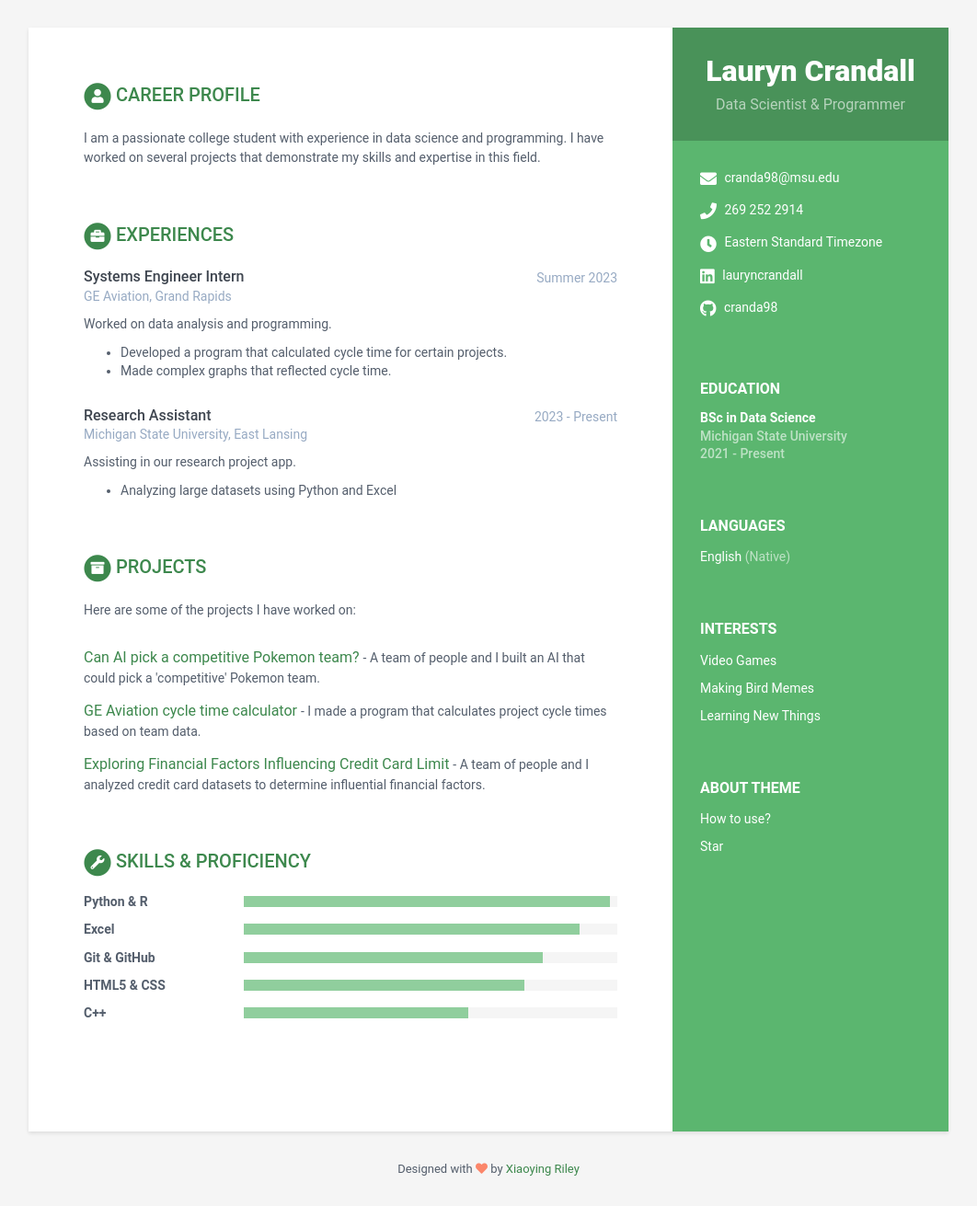
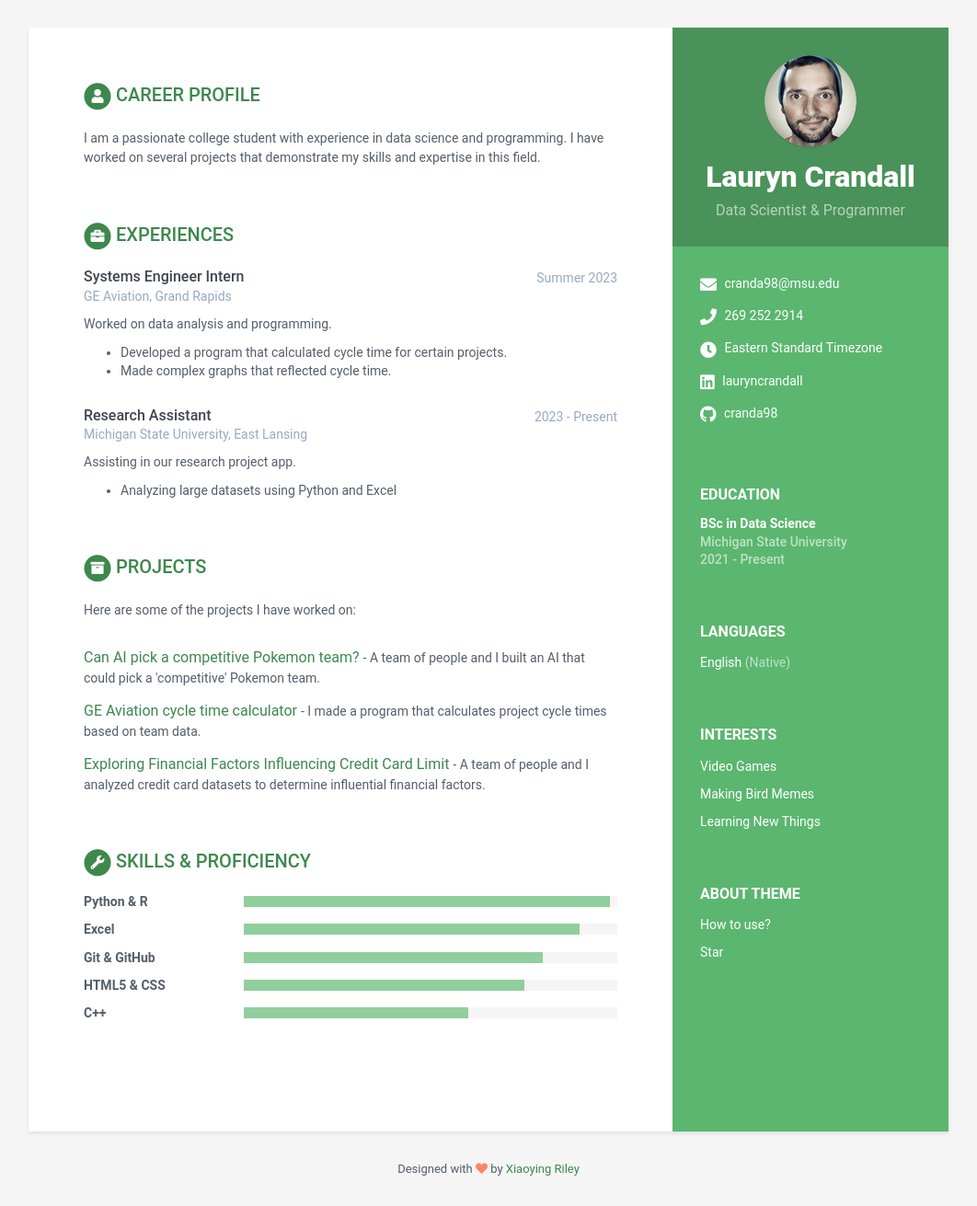
Before and after one commit to cranda98/cranda98.github.io, a Jekyll site: the page built from index.html, in a window 1280 px wide. Shown: the whole page at 92% size, without its empty margins (109-1171 px from the left). Built offline with Jekyll 4.4.1, drawn with Linux system fonts in a browser that asks for light colours.

Commit message:
Update data.yml

```diff
--- a/_data/data.yml
+++ b/_data/data.yml
@@ -10,7 +10,7 @@ sidebar:
     # Profile information
     name: Lauryn Crandall
     tagline: Data Scientist & Programmer
-    avatar: #place a 100x100 picture inside /assets/images/ folder and provide the name of the file below
+    avatar: profile.png #place a 100x100 picture inside /assets/images/ folder and provide the name of the file below
 
     # Sidebar links
     email: cranda98@msu.edu
```
